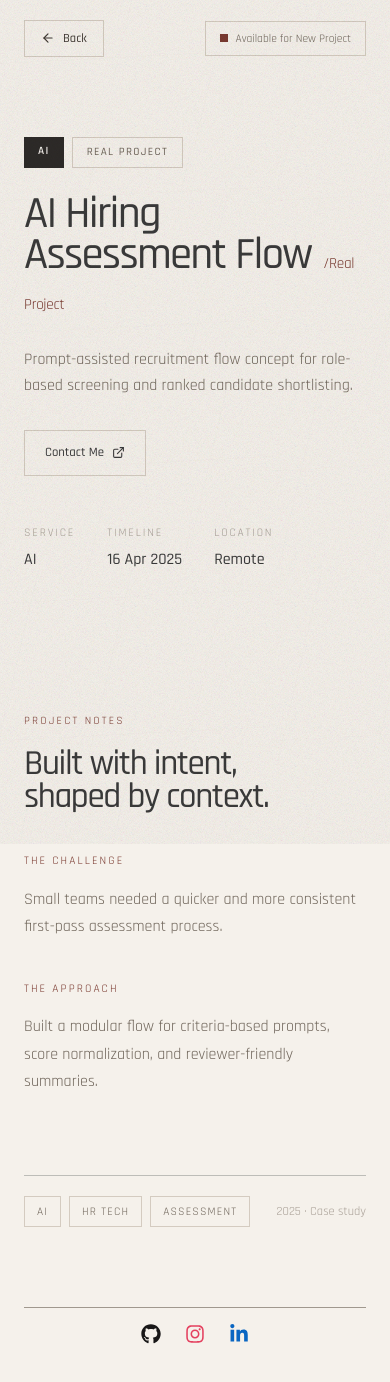
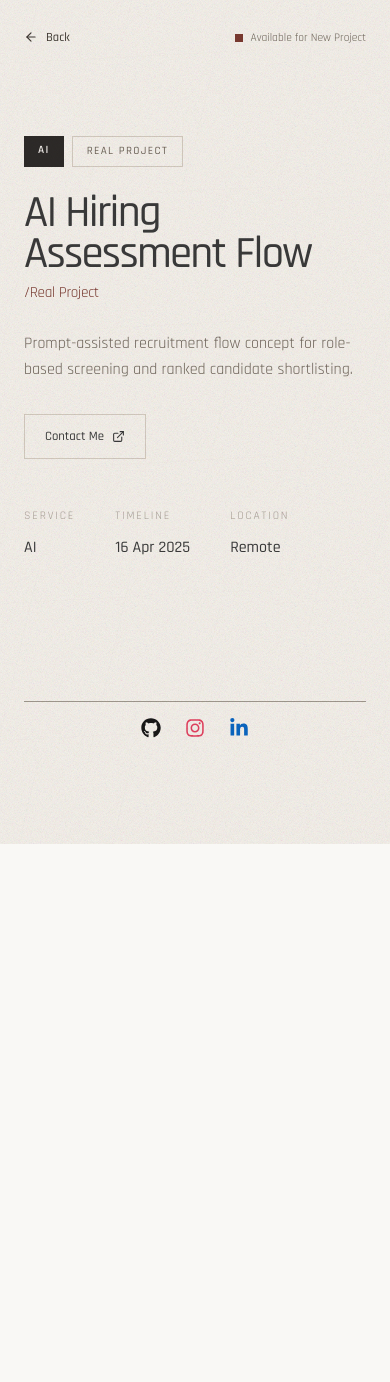
Before and after one commit to dhirendraxd/dhiren_website, a React (Vite) app: page /projects/ai-hiring-assessment-flow in a window 390 px wide. Shown: the top 1382 px of the page. After the commit the page ends 844 px from the top, so only its background shows below. Built offline with nearby package versions, Linux system fonts and the light colour scheme; the HTML template or start-up script is replaced by a standard one.

Commit message:
style: update ProjectDetail layout for improved responsiveness and readability

```diff
--- a/src/pages/ProjectDetail.tsx
+++ b/src/pages/ProjectDetail.tsx
@@ -44,7 +44,6 @@ const ProjectDetail = () => {
 	}
 
 	const location = project.serviceSlug === "advocacy-community" ? "Nepal" : "Remote";
-	const year = project.date.match(/\d{4}/)?.[0] ?? project.date;
 	const detailRows = [
 		{ label: "Service", value: project.category },
 		{ label: "Timeline", value: project.date },
@@ -54,26 +53,26 @@ const ProjectDetail = () => {
 	return (
 		<div className="min-h-screen bg-[#f5f1eb] text-[#3a3a3a] font-rajdhani">
 			<main className="mx-auto max-w-[84rem] px-6 pb-10 pt-5 sm:px-8 lg:px-12">
-				<header className="flex items-center justify-between">
-					<button type="button" onClick={() => navigate(-1)} className="inline-flex items-center gap-2 border border-[#d4cbc0] bg-transparent px-4 py-2 text-[0.78rem] font-medium text-[#3f3932] transition-colors hover:border-[#7A3A30] hover:text-[#7A3A30]">
+				<header className="flex flex-wrap items-center justify-between gap-3">
+					<button type="button" onClick={() => navigate(-1)} className="group inline-flex items-center gap-2 border-b border-transparent py-2 text-[0.78rem] font-medium text-[#3f3932] transition-colors hover:border-[#7A3A30] hover:text-[#7A3A30]">
 						<ArrowLeft size={14} />
 						Back
 					</button>
-					<div className="inline-flex items-center gap-2 border border-[#d4cbc0] bg-transparent px-3.5 py-2 text-[0.72rem] text-[#6f655a]">
+					<div className="inline-flex items-center gap-2 py-2 text-right text-[0.72rem] text-[#6f655a]">
 						<span className="h-2 w-2 bg-[#7A3A30]" aria-hidden="true" />
 						Available for New Project
 					</div>
 				</header>
 
-				<section className="grid gap-12 pb-16 pt-20 lg:grid-cols-[minmax(0,1fr)_18rem] lg:gap-16 lg:pt-24">
+				<section className="grid gap-12 pb-16 pt-20 md:grid-cols-[minmax(0,1fr)_14rem] md:gap-12 lg:grid-cols-[minmax(0,1fr)_18rem] lg:gap-16 lg:pt-24">
 					<div>
 						<div className="mb-6 flex flex-wrap gap-2">
 							<span className="bg-[#2d2a28] px-3.5 py-1.5 text-[0.7rem] font-semibold uppercase tracking-[0.12em] text-[#f5f1eb]">{project.category}</span>
 							<span className="border border-[#d4cbc0] px-3.5 py-1.5 text-[0.7rem] font-medium uppercase tracking-[0.12em] text-[#6f655a]">Real Project</span>
 						</div>
-						<h1 className="max-w-[52rem] text-[clamp(2.8rem,5.5vw,5.5rem)] font-medium leading-[0.92] tracking-[-0.04em] text-[#3a3a3a]">
+						<h1 className="max-w-[52rem] break-words text-[clamp(2.8rem,5.5vw,5.5rem)] font-medium leading-[0.92] tracking-[-0.04em] text-[#3a3a3a]">
 							{project.title}
-							<span className="ml-3 text-[0.34em] font-normal tracking-[-0.02em] text-[#7A3A30]">/Real Project</span>
+							<span className="mt-3 block text-[0.34em] font-normal tracking-[-0.02em] text-[#7A3A30] sm:ml-3 sm:mt-0 sm:inline">/Real Project</span>
 						</h1>
 						<p className="mt-8 max-w-[37rem] text-[1rem] leading-[1.6] text-[#6f655a] sm:text-[1.1rem]">{project.summary}</p>
 						<div className="mt-8 flex flex-wrap gap-3">
@@ -88,38 +87,14 @@ const ProjectDetail = () => {
 						</div>
 					</div>
 
-					<aside className="flex flex-row gap-8 lg:flex-col lg:gap-9 lg:pt-1">
+					<aside className="flex flex-wrap gap-x-10 gap-y-8 md:flex-nowrap md:flex-col md:items-end md:justify-end md:gap-8 lg:gap-10 lg:pb-1">
 						{detailRows.map((row) => (
-							<div key={row.label}>
+							<div key={row.label} className="text-left md:text-right">
 								<p className="text-[0.72rem] uppercase tracking-[0.16em] text-[#a89f96]">{row.label}</p>
-								<p className="mt-2 max-w-[12rem] text-[1rem] font-medium leading-tight text-[#3a3a3a]">{row.value}</p>
+								<p className="mt-3 max-w-[12rem] text-[1rem] font-medium leading-tight text-[#3a3a3a]">{row.value}</p>
 							</div>
 						))}
 					</aside>
-				</section>
-
-				<section className="grid gap-10 py-20 lg:grid-cols-[1fr_2fr] lg:gap-20">
-					<div>
-						<p className="text-[0.7rem] uppercase tracking-[0.2em] text-[#7A3A30]">Project Notes</p>
-						<h2 className="mt-4 max-w-[18rem] text-[2.2rem] font-medium leading-[0.95] tracking-[-0.04em] text-[#3a3a3a]">Built with intent, shaped by context.</h2>
-					</div>
-					<div className="grid gap-10 sm:grid-cols-2">
-						<div>
-							<p className="text-[0.72rem] uppercase tracking-[0.18em] text-[#7A3A30]">The Challenge</p>
-							<p className="mt-4 text-[1rem] leading-[1.7] text-[#6f655a]">{project.challenge}</p>
-						</div>
-						<div>
-							<p className="text-[0.72rem] uppercase tracking-[0.18em] text-[#7A3A30]">The Approach</p>
-							<p className="mt-4 text-[1rem] leading-[1.7] text-[#6f655a]">{project.approach}</p>
-						</div>
-					</div>
-				</section>
-
-				<section className="flex flex-wrap items-center justify-between gap-6 border-t border-[#bdbdb8] pt-5">
-					<div className="flex flex-wrap gap-2">
-						{project.tags.map((tag) => <span key={tag} className="border border-[#d4cbc0] px-3 py-1.5 text-[0.72rem] uppercase tracking-[0.1em] text-[#6f655a]">{tag}</span>)}
-					</div>
-					<span className="text-[0.78rem] text-[#a89f96]">{year} · Case study</span>
 				</section>
 
 				<footer className="mt-20 border-t border-[#8b8377]/80 pt-4 pb-2">
```
